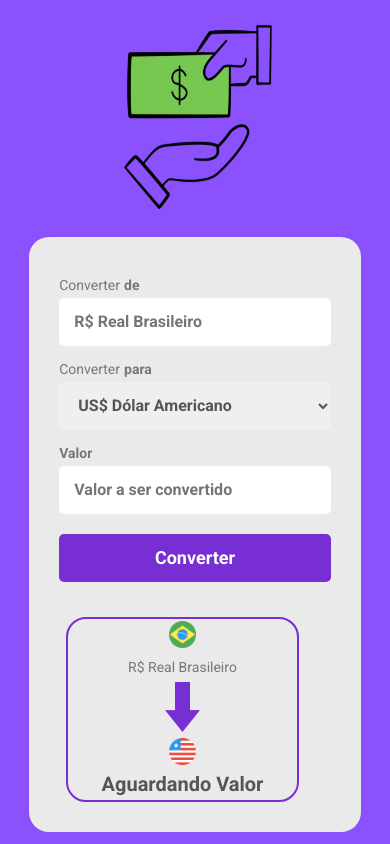
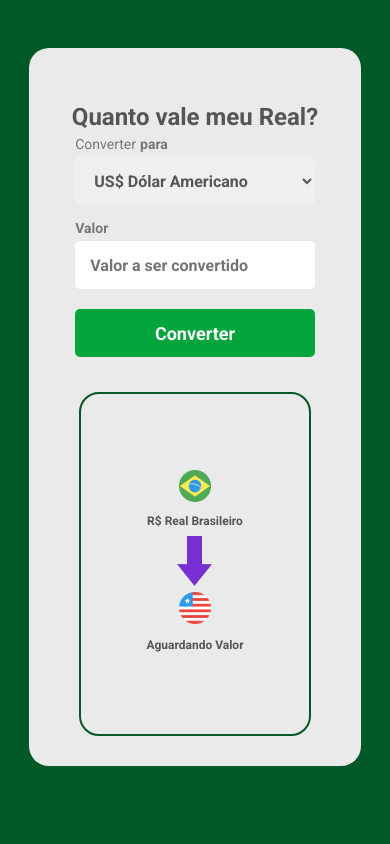
Before and after one commit to gabriel360p/gabriel360p.github.io, a PHP site: page / in a window 390 px wide. Run offline with PHP 8.4, Linux system fonts and the light colour scheme.

Commit message:
atualização de design

```diff
--- a/index.html
+++ b/index.html
@@ -12,15 +12,15 @@
 <body>
     <main>
         <picture class="picture-logo">
-            <img src="./assets/utilits/logo-1.png" alt="">
+            <!-- <img src="./assets/utilits/logo-1.png" alt=""> -->
         </picture>
 
         <div class="main-div">
 
             <div class="div-inputs">
-                <label for="of">Converter <b> de </b></label>
-                <input type="text" class="input of" readonly id="of" placeholder="R$ Real Brasileiro">
-
+                <!-- <label for="of">Converter <b> de </b></label>
+                <input type="text" disabled class="input of" readonly id="of" value="R$ Real Brasileiro"> -->
+                <h1>Quanto vale meu Real?</h1>
                 <label for="to">Converter <b>para</b></label>
                 <select class="input to" id="to">
                     <option value="0" selected>US$ Dólar Americano</option>
@@ -37,7 +37,6 @@
             </div>
 
             <div class="div-results">
-
                 <div class="country-div">
                     <picture>
                         <img src="./assets/icons/brasil-icon.png" alt="bandeira-país" class="country-flag">
@@ -49,7 +48,7 @@
 
                 <div>
                     <picture>
-                        <img src="./assets/utilits/down-arrow.png" alt="seta">
+                        <img src="./assets/utilits/down-arrow.png" alt="seta" >
                     </picture>
                 </div>
 
--- a/style.css
+++ b/style.css
@@ -9,7 +9,7 @@
 
 body {
     height: 100vh;
-    background-color: #8A51FC;
+    background-color: #025928;
 }
 
 main {
@@ -17,7 +17,6 @@ main {
     height: 100%;
     justify-content: center;
     align-items: center;
-    flex-direction: column;
 }
 
 label {
@@ -27,37 +26,38 @@ label {
     gap: 4px;
     font-size: 14px;
     font-weight: 400;
+    width: 85%;
 }
 
-.picture-logo img {
-    width: 90%;
-    height: 85%;
-}
-
-.picture-logo {
-    display: flex;
-    justify-content: center;
-    align-items: center;
+h1 {
+    text-align: center;
+    font-size: x-large;
+    color: #555555;
+    padding: 5px;
 }
 
 .main-div {
     display: flex;
-    height: 100%;
+    height: 50%;
     width: 85%;
     align-items: center;
+    justify-content: center;
     background-color: #ebeaea;
     border-radius: 20px;
-    margin-bottom: 30px;
 
 }
 
 .div-inputs {
-    width: 100%;
-    padding: 40px 30px 0px 30px;
+    display: flex;
+    align-items: center;
+    justify-content: center;
+    flex-direction: column;
+    width: auto;
+    min-width: 75%;
 }
 
 .input {
-    width: 100%;
+    width: 85%;
     height: 48px;
     border-radius: 5px;
     border: none;
@@ -71,12 +71,13 @@ label {
     /* Usando a família de propriedades caret-* */
 }
 
+
 .div-inputs button {
-    width: 100%;
+    width: 85%;
     height: 48px;
     border-radius: 5px;
     margin-top: 5px;
-    background-color: #772FD3;
+    background-color: #03a63c;
     font-size: 18px;
     font-weight: 700;
     color: white;
@@ -89,14 +90,11 @@ label {
     align-items: center;
     justify-content: center;
     flex-direction: column;
-    margin-top: 35px;
-    margin-right: 25px;
     background-color: transparent;
-    border: 2px solid #772FD3;
+    border: 2px solid #025928;
     border-radius: 20px;
-    width: 30%;
+    width: 15%;
     height: 65%;
-    margin-bottom: 30px;
 }
 
 .country-div,
@@ -106,27 +104,34 @@ label {
     line-height: 25px;
 }
 
-.coin-div div{
+.coin-div div {
     display: block;
 }
 
-.coin-div span{
+.coin-div span {
     overflow: scroll;
 
 }
+
 .country-flag,
 .country-flag-output {
-    width: 12%;
+    width: 15%;
 }
 
 legend {
-    font-size: 14px;
-    color: #777777;
-    font-weight: 400;
+    font-size: 12px;
+    color: #555555;
+    font-weight: 700;
+}
+
+.value-input {
+    font-size: 12px;
+    color: #555555;
+    font-weight: 700;
 }
 
 span {
-    font-size: 20px;
+    font-size: 12px;
     font-weight: 700;
     color: #555555;
     width: 80%;
@@ -144,21 +149,38 @@ button:active {
     opacity: 20%;
 }
 
-@media screen and (max-width:700px) {
-
-    .picture-logo img {
-        width: 85%;
-        height: 80%;
-    }
+@media screen and (max-width:795px) {
 
     .main-div {
         flex-direction: column;
+        height: 85%;
         margin-bottom: 30px;
+        padding-top: 50px;
     }
 
     .div-results {
         width: 70%;
-        height: 80%;
+        height: 65%;
+        margin-top: 35px;
+        margin-bottom: 30px;
     }
 
+    input,
+    button,
+    .div-inputs,
+    label {
+        width: 85%;
+    }
+
+    .country-flag,
+    .country-flag-output {
+        width: 14%;
+    }
+
+    .country-div,
+    .coin-div {
+        text-align: center;
+        padding: 2px 0px;
+        line-height: 25px;
+    }
 }
```
